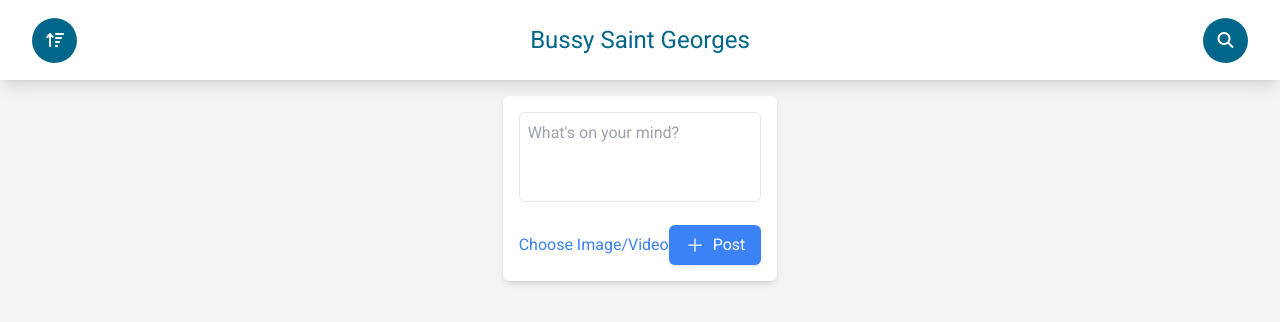
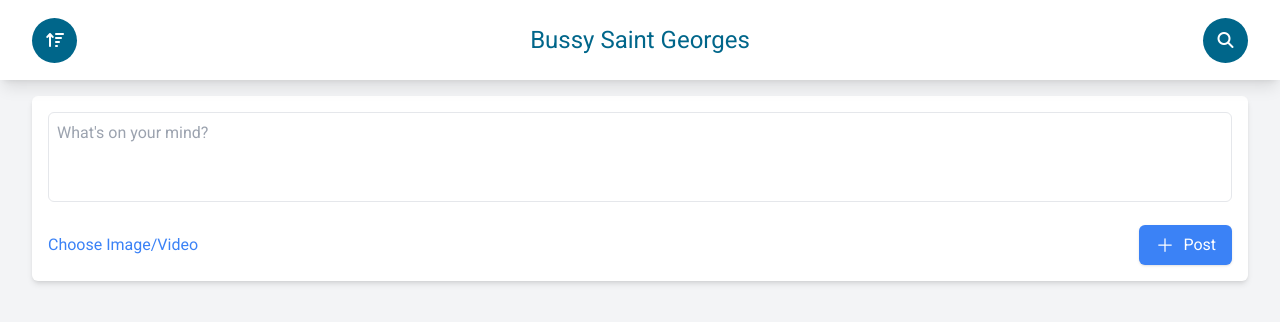
Before and after one commit to ChannVincent/shield_vuejs_app, a Vue app: page / in a window 1280 px wide. Shown: the top 322 px of the page. Built offline with nearby package versions, Linux system fonts and the light colour scheme.

Commit message:
container

```diff
--- a/src/views/PostListView.vue
+++ b/src/views/PostListView.vue
@@ -59,7 +59,7 @@ const toggleImageExpand = (post) => {
 </script>
 
 <template>
-  <div class="p-4 max-w-lg mx-auto">
+  <div class="container mx-auto py-4">
     <!-- Post Form -->
     <div class="bg-white shadow-md rounded-md p-4 mb-6">
       <textarea
```
